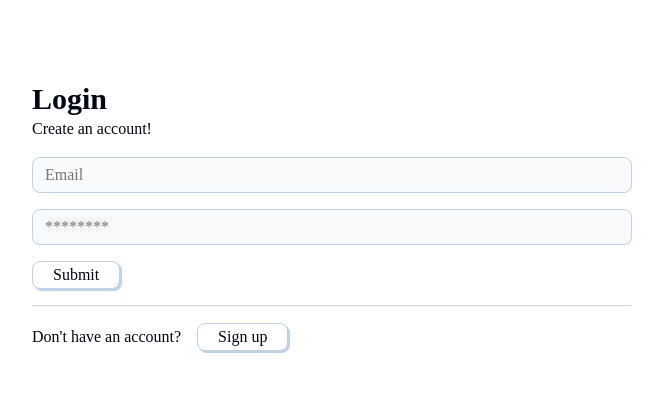
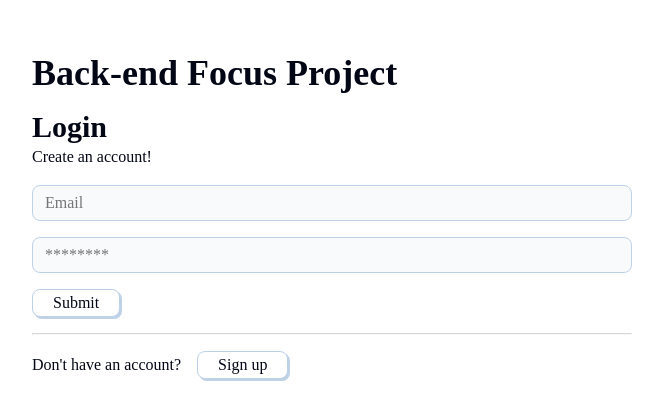
Before and after one commit to Saw-Pyae-Sone/NodeJS-Project, a website: page Node_PostgreSQL/public/index.html in a window 1280 px wide. Shown: the part 184-604 px from the top of the page, without its empty margins (308-971 px from the left). Drawn offline with Linux system fonts and the light colour scheme; a web font is replaced by a local one.

Commit message:
final touches

```diff
--- a/Node_PostgreSQL/public/index.html
+++ b/Node_PostgreSQL/public/index.html
@@ -14,6 +14,9 @@
 
 <body>
     <section id="auth">
+        <div>
+            <h1>Back-end Focus Project</h1>
+        </div>
         <div>
             <h2 className="sign-up-text">Login</h2>
             <p>Create an account!</p>
```
